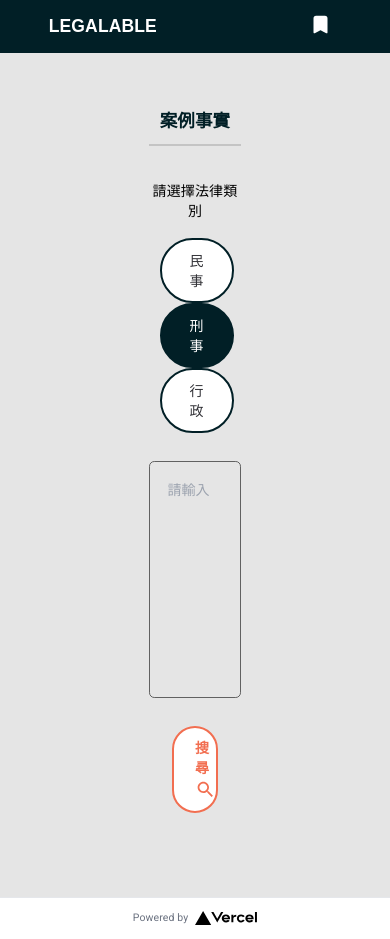
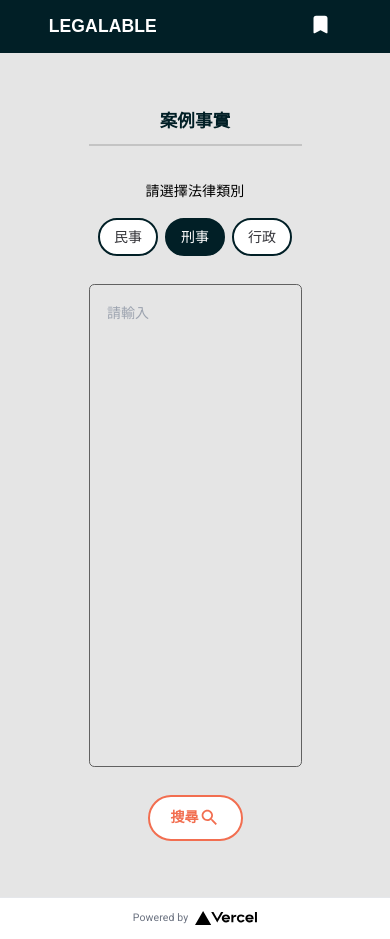
Before and after one commit to andywan40/legal-consultant-next, a Next.js app: page / in a window 390 px wide. Built offline with nearby package versions, Linux system fonts and the light colour scheme; a web font is replaced by a local one.

Commit message:
make index page more responsive

```diff
--- a/pages/index.js
+++ b/pages/index.js
@@ -47,7 +47,7 @@ export default function Home() {
   };
   return (
     <Page>
-      <div className="text-center flex flex-col w-4/6 p-24 pt-16 min-h-screen">
+      <div className="text-center flex flex-col w-4/6 md:w-5/6 md:p-12 lg:p-16 p-24 pt-16 min-h-screen">
         <h1 className="black-font font-bold text-xl">案例事實</h1>
         <hr className="border hr mt-3"></hr>
         <h6 className="text-black mt-10">請選擇法律類別</h6>
@@ -98,7 +98,7 @@ export default function Home() {
         <div className="flex justify-center mt-8">
           <button
             onClick={handleSearch}
-            className="search-button border border-2 font-bold rounded-lg py-3 px-6 rounded-full w-1/5"
+            className="search-button inline-block flex justify-center items-center border border-2 font-bold rounded-lg py-3 px-6 rounded-full "
           >
             搜尋
             <SearchIcon className="inline-block w-1/2 h-1/2" />
--- a/styles/globals.css
+++ b/styles/globals.css
@@ -25,13 +25,13 @@
 }
 
 .category-button {
-  @apply border border-2 rounded-lg bg-white hover:bg-gray-100 py-3 px-8 mx-3 rounded-full;
+  @apply border border-2 rounded-lg bg-white hover:bg-gray-100 md:py-2 md:px-4 py-3 px-8 mx-3 md:mx-1 rounded-full;
   color: #323237;
   border-color: #011f26;
 }
 
 .category-button-selected {
-  @apply border border-2 rounded-lg hover:bg-black text-white py-3 px-8 mx-3 rounded-full;
+  @apply border border-2 rounded-lg hover:bg-black text-white md:py-2 md:px-4 py-3 px-8 mx-3 md:mx-1 rounded-full;
   background-color: #011f26;
   border-color: #011f26;
 }
```
